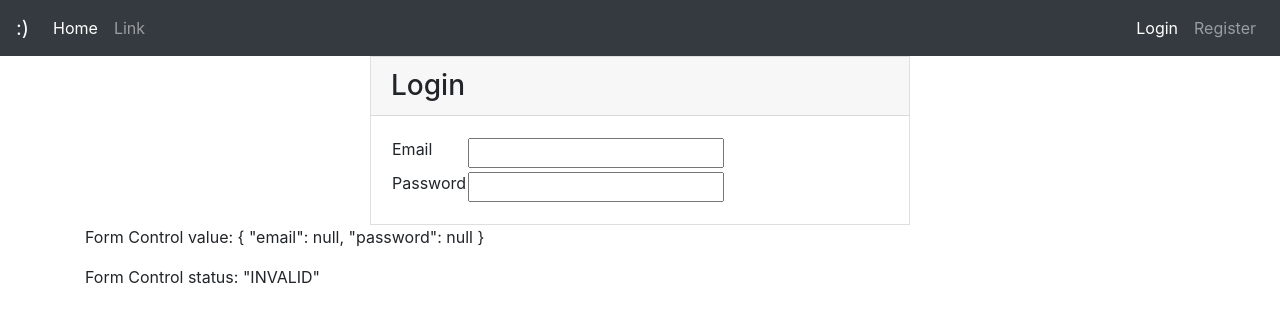
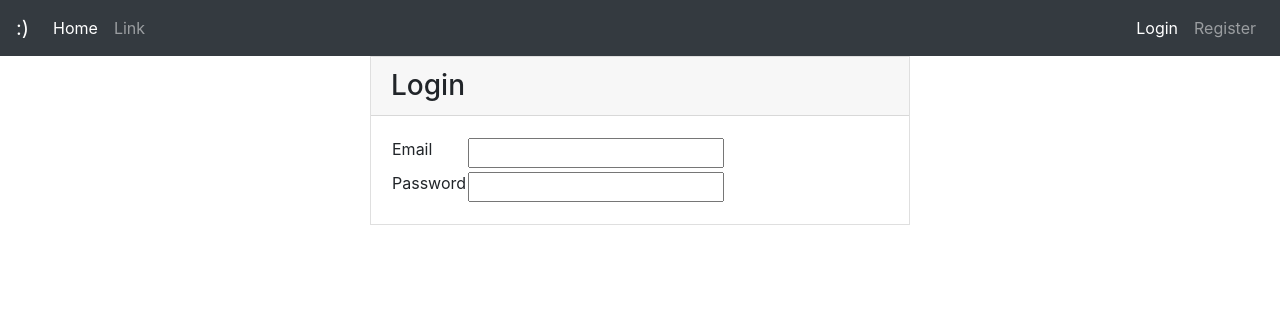
Before and after one commit to manishranjanthakur123/june21, an Angular app: page /login in a window 1280 px wide. Shown: the top 322 px of the page. Built offline with nearby package versions, Linux system fonts and the light colour scheme.

Commit message:
Changes to Login

```diff
--- a/src/app/app_auth/login/login.component.html
+++ b/src/app/app_auth/login/login.component.html
@@ -64,7 +64,3 @@
         </div>
     </div>
 </div>
-
-
-<p>Form Control value: {{ loginForm.value | json }}</p>
-<p>Form Control status: {{ loginForm.status | json }}</p>
--- a/src/app/app_auth/login/login.component.ts
+++ b/src/app/app_auth/login/login.component.ts
@@ -9,7 +9,7 @@ import { FormControl, FormGroup, Validators, FormBuilder } from '@angular/forms'
   styleUrls: ['./login.component.css']
 })
 export class LoginComponent implements OnInit {
-  loginUserData: User;
+  public loginUserData: User;
   message: string;
 
   // public loginForm: FormGroup; = new FormGroup({
@@ -19,10 +19,10 @@ export class LoginComponent implements OnInit {
 
   constructor(private _fb: FormBuilder, private _authService: AuthService) {
     this.createForm();
+    this.loginUserData = new User();
    }
 
   ngOnInit() {
-    this.loginUserData = new User();
   }
 
   createForm(){
@@ -33,6 +33,7 @@ export class LoginComponent implements OnInit {
   }
 
   loginUser(){
+    this.loginUserData = Object.assign({}, this.loginForm.value);
     console.log(this.loginUserData);
     this._authService.loginUser(this.loginUserData)
     .subscribe(
```
